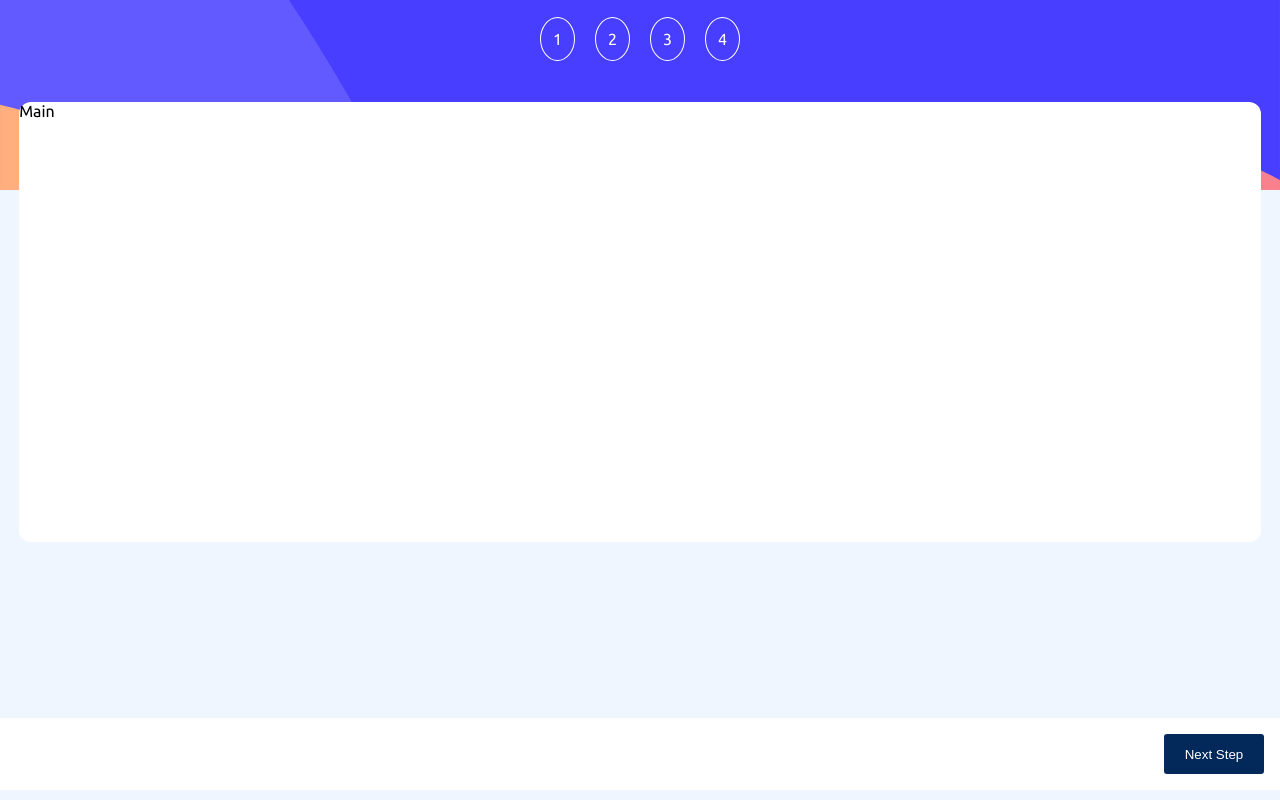
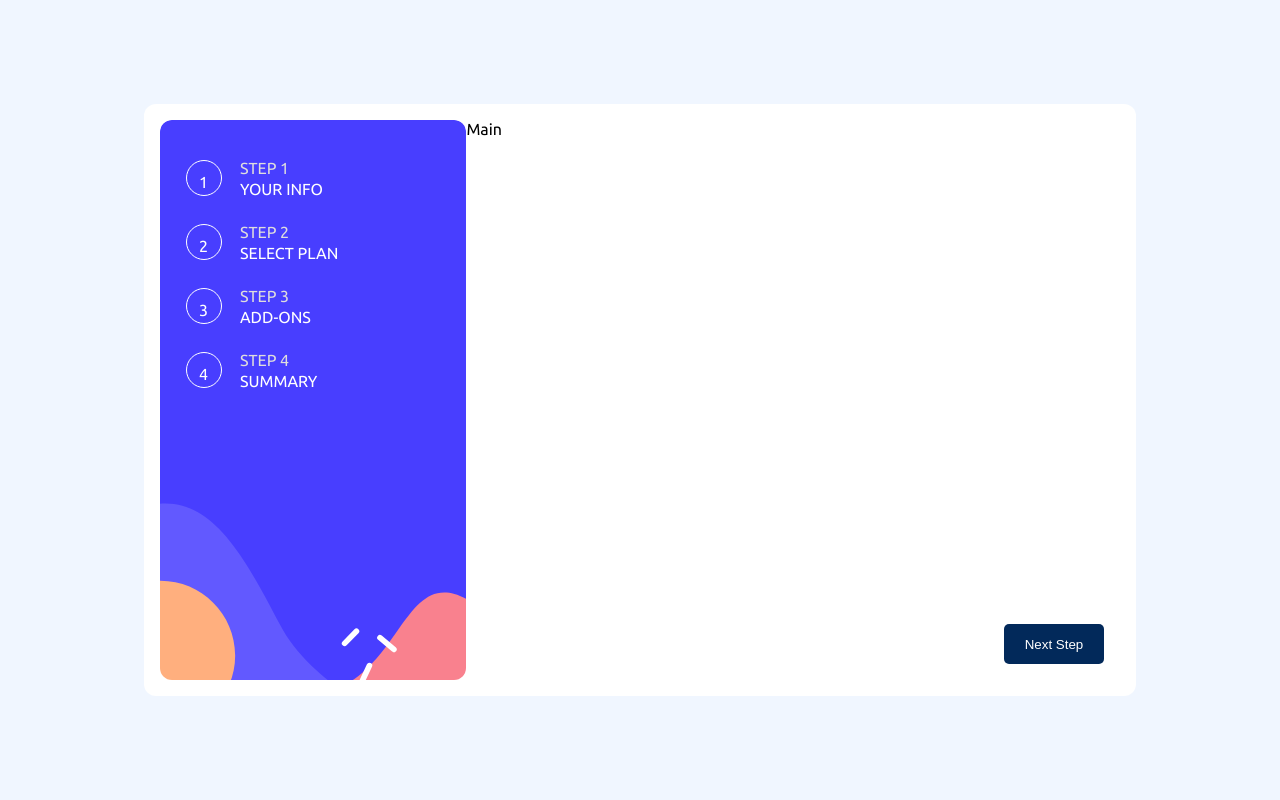
Before and after one commit to ejikemechiozoadiro/multi-step-form, a React (Vite) app: page / in a window 1280 px wide. Built offline with nearby package versions, Linux system fonts and the light colour scheme.

Commit message:
Done with the Nav component

```diff
--- a/src/App.tsx
+++ b/src/App.tsx
@@ -1,12 +1,16 @@
+import { useState } from "react";
 import "./App.css";
 import MainContainer from "./components/MainContainer";
 import Nav from "./components/Nav";
 
 function App() {
+  const [currentStep, setCurrentStep] = useState();
   return (
     <>
-      <Nav />
-      <MainContainer></MainContainer>
+      <div className="app">
+        <Nav onSelectStep={() => setCurrentStep} />
+        <MainContainer />
+      </div>
     </>
   );
 }
--- a/src/components/MainContainer/MainContainer.css
+++ b/src/components/MainContainer/MainContainer.css
@@ -6,12 +6,24 @@
     height: 75vh;
 }
 
+@media screen and (min-width: 768px) {
+    .main-container {
+        width: 100%;
+        height: 100%;
+    }
+}
 
 .main-content {
     height: 55vh;
     margin: -5.5rem 1.2rem 1.2rem;
     background: var(--color-white);
     border-radius: 12px;
+}
+
+@media screen and (min-width: 768px) {
+  .main-content {
+    margin: 0;
+  }
 }
 
 .btn-container {
@@ -24,7 +36,7 @@
 .btn {
     background: var(--color-primary);
     border: 0;
-    border-radius: 3px;
+    border-radius: 5px;
     color: var(--color-white);
     width: 100px;
     height: 40px;
--- a/src/components/Nav/Nav.css
+++ b/src/components/Nav/Nav.css
@@ -7,6 +7,51 @@
     justify-content: center;
     padding-top: 1.9rem;
 }
+
+@media screen and (min-width: 768px) {
+    .nav {
+        background: url(/src/assets/bg-sidebar-desktop.svg);
+        background-size: cover;
+        border-radius: inherit;
+        width: 450px;
+        flex-direction: column;
+        justify-content: start;
+        height: -webkit-fill-available;
+        color: var(--color-white);
+    }
+
+}
+
+.nav__container-text {
+    display: none;
+}
+
+@media screen and (min-width: 768px) {
+
+    .nav__container {
+        display: flex;
+        align-items: center;
+        margin-bottom: 0.5rem;
+        padding-left: 1rem;
+        }
+
+        .nav__container-text {
+            margin-left: 0.5rem;
+            display: block;
+        }
+
+        .nav__container-step {
+            color: var(--color-grey);
+            margin-bottom: 0.2rem;
+            display: block;
+        }
+
+        .nav__container-info {
+            margin-top: 0;
+        }
+
+}
+
 
 .step {
     width: 10px;
--- a/src/components/Nav/Nav.tsx
+++ b/src/components/Nav/Nav.tsx
@@ -1,24 +1,36 @@
 import { useState } from "react";
 import "./Nav.css";
 
-const Nav = () => {
+interface Props {
+  onSelectStep: (step: string) => void;
+}
+
+const Nav = ({ onSelectStep }: Props) => {
   const [step, setStep] = useState("");
-  console.log(step);
 
   const handleOnChange = (e: React.ChangeEvent<HTMLInputElement>) => {
     setStep(e.target.value);
+    onSelectStep(e.target.value);
   };
 
   return (
     <>
       <div className="nav">
-        <div>
+        <div className="nav__container">
           <label
             className={`step ${step === "step1" ? "selected" : ""}`}
             htmlFor="step1"
           >
             1
           </label>
+          <span className="nav__container-text">
+            <label htmlFor="step1" className="nav__container-step">
+              STEP 1
+            </label>
+            <label htmlFor="step1" className="nav__container-info">
+              YOUR INFO
+            </label>
+          </span>
           <input
             className="step-radio"
             type="radio"
@@ -29,13 +41,21 @@ const Nav = () => {
           />
         </div>
 
-        <div>
+        <div className="nav__container">
           <label
             className={`step ${step === "step2" ? "selected" : ""}`}
             htmlFor="step2"
           >
             2
           </label>
+          <span className="nav__container-text">
+            <label htmlFor="step2" className="nav__container-step">
+              STEP 2
+            </label>
+            <label htmlFor="step2" className="nav__container-info">
+              SELECT PLAN
+            </label>
+          </span>
           <input
             className="step-radio"
             type="radio"
@@ -46,13 +66,21 @@ const Nav = () => {
           />
         </div>
 
-        <div>
+        <div className="nav__container">
           <label
             className={`step ${step === "step3" ? "selected" : ""}`}
             htmlFor="step3"
           >
             3
           </label>
+          <span className="nav__container-text">
+            <label htmlFor="step3" className="nav__container-step">
+              STEP 3
+            </label>
+            <label htmlFor="step3" className="nav__container-info">
+              ADD-ONS
+            </label>
+          </span>
           <input
             className="step-radio"
             type="radio"
@@ -63,13 +91,21 @@ const Nav = () => {
           />
         </div>
 
-        <div>
+        <div className="nav__container">
           <label
             className={`step ${step === "step4" ? "selected" : ""}`}
             htmlFor="step4"
           >
             4
           </label>
+          <span className="nav__container-text">
+            <label htmlFor="step4" className="nav__container-step">
+              STEP 4
+            </label>
+            <label htmlFor="step4" className="nav__container-info">
+              SUMMARY
+            </label>
+          </span>
           <input
             className="step-radio"
             type="radio"
--- a/src/index.css
+++ b/src/index.css
@@ -18,3 +18,24 @@ body {
     box-sizing: border-box;
     font-family: 'Ubuntu', Arial, Helvetica, sans-serif;
 }
+
+@media screen and (min-width: 768px) {
+    body {
+        display: flex;
+        justify-content: center;
+        align-items: center;
+        height: 100vh;
+    }
+
+    .app {
+        border-radius: 12px;
+        display: flex;
+        justify-content: center;
+        align-items: center;
+        background: var(--color-white);
+        width: 75vw;
+        height: 70vh;
+        overflow: hidden;
+        padding: 1rem;
+    }
+}
```
